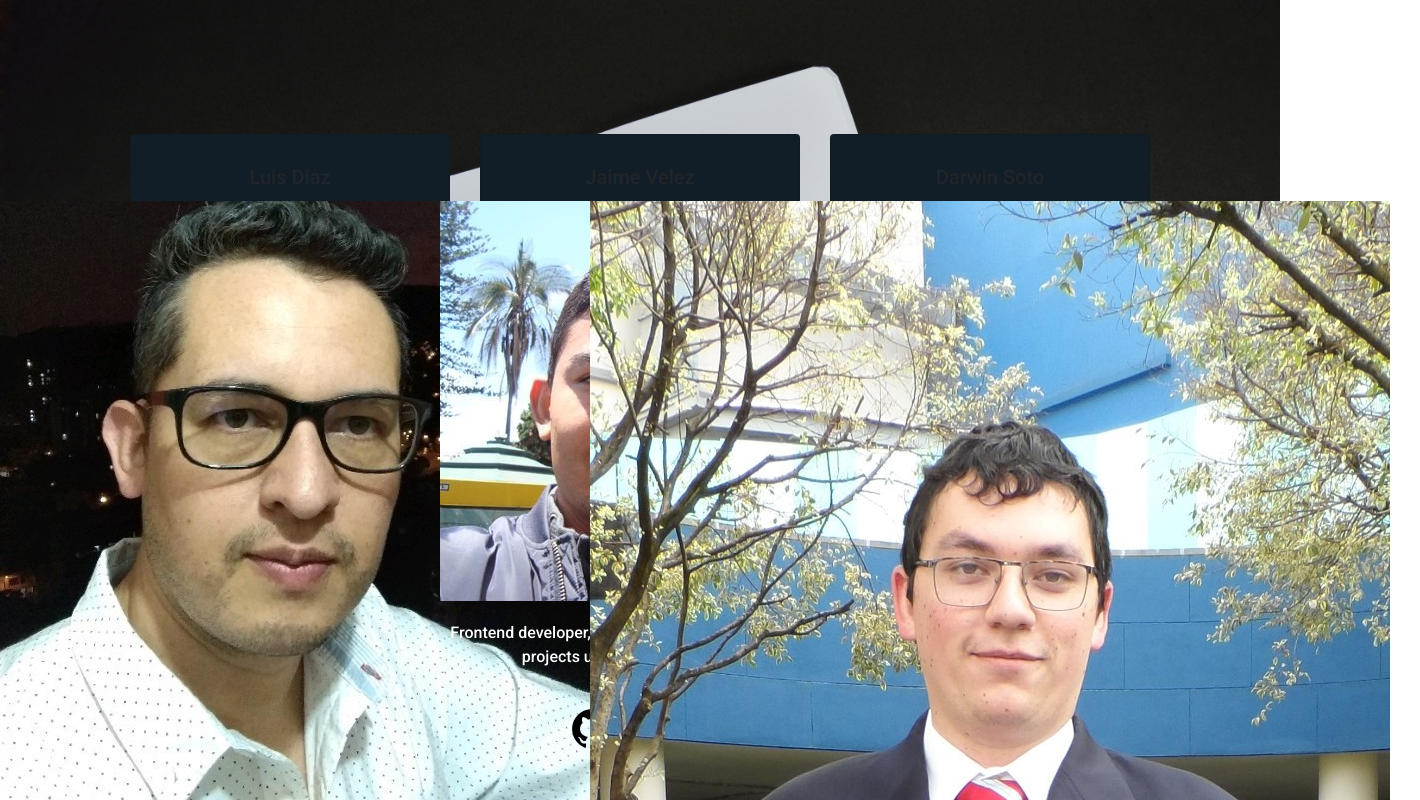
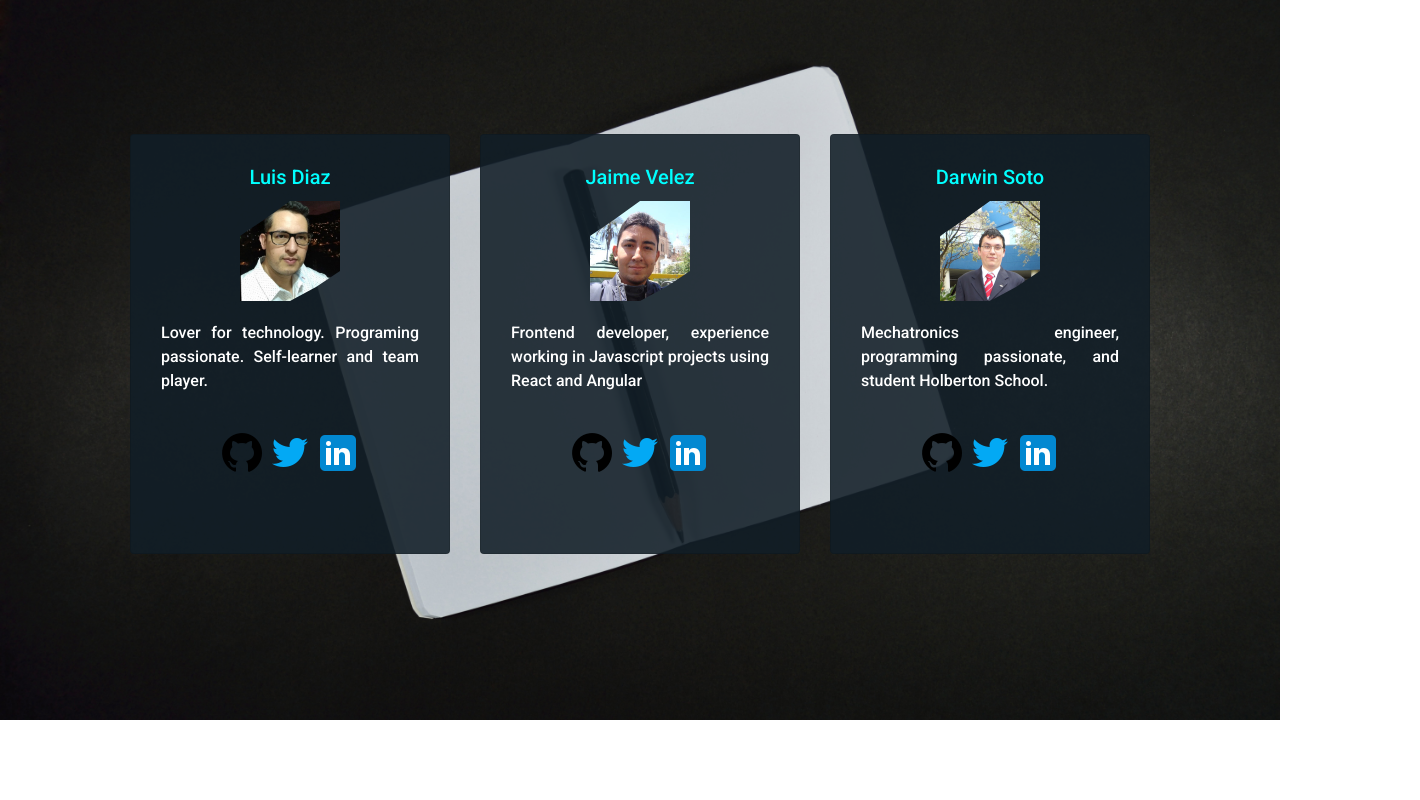
Before and after one commit to jhudaz/front, a React (Create React App) app: page / in a window 1280 px wide. Shown: the part 960-1760 px from the top of the page, 1420 px wide, since content can reach past the window. After the commit the page ends 1680 px from the top, so only its background shows below. Built offline with nearby package versions, Linux system fonts and the light colour scheme.

Commit message:
feature: styles

```diff
--- a/src/components/about.css
+++ b/src/components/about.css
@@ -24,7 +24,7 @@
     align-items: center;
     width: 320px;
     height: 420px;
-    background-color: #121e27;
+    background-color: #121e27e0;;
 }
 .container .card .content{
     padding: 30px;
@@ -33,8 +33,12 @@
 .container .card .content .description{
     color: #fff;
     padding: 20px 0;
+    text-align: justify;
+}
+.container .card .content .title{
+    color: aqua;
 }
 .profiles {
-    width: 72px;
+    width: 100px;
     clip-path: polygon(50% 0, 100% 0, 100% 35%, 100% 70%, 76% 86%, 50% 100%, 0 100%, 0% 70%, 0% 35%, 25% 18%);
 }
--- a/src/components/about.js
+++ b/src/components/about.js
@@ -44,8 +44,8 @@ function About() {
               <Col md={4} className="container">
                 <Card className="card">
                   <Card.Body className="content">
-                    <Card.Title>{user.name}</Card.Title>
-                    <img className="pic" src={user.picture} alt="profile"></img>
+                    <Card.Title className="title">{user.name}</Card.Title>
+                    <img className="profiles" src={user.picture} alt="profile"></img>
                     <Card.Text class="description">{user.description}</Card.Text>
                     <a href={user.gitHub} target="new_blank"><img src={git} alt="Github"/></a>
                     <a href={user.twitter} target="new_blank"><img src={tweet} alt="Twitter"/></a>
```
